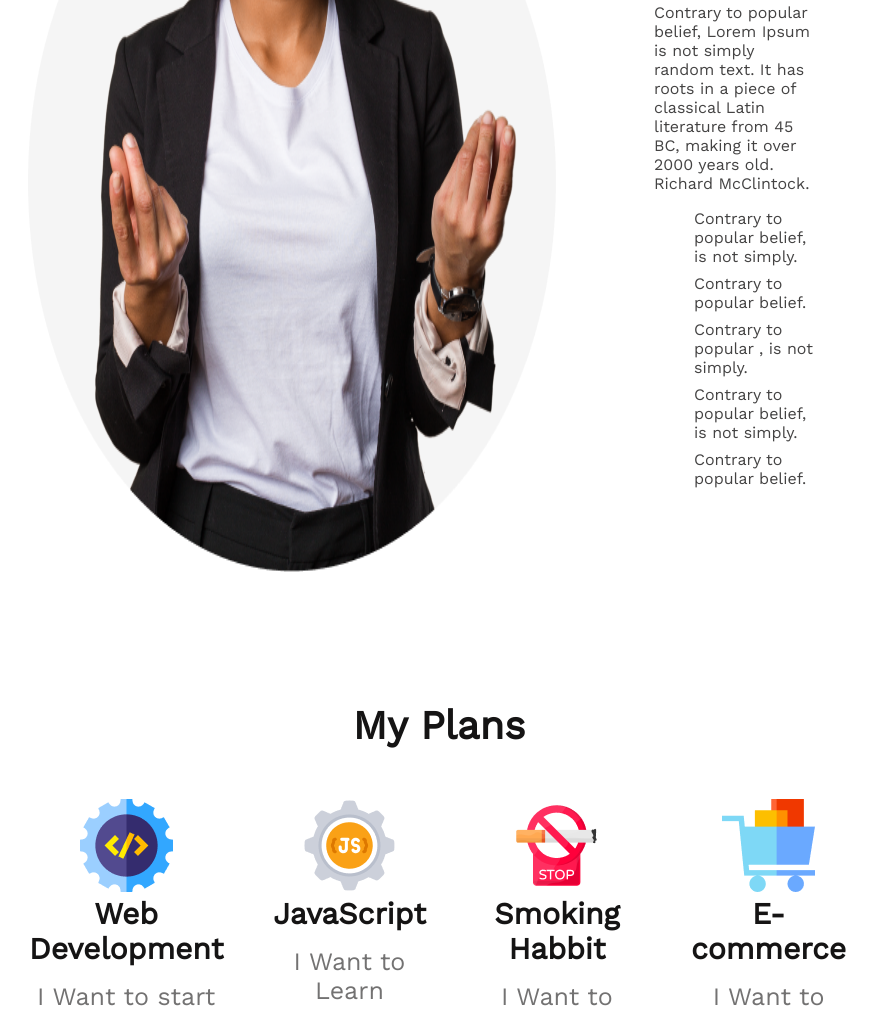
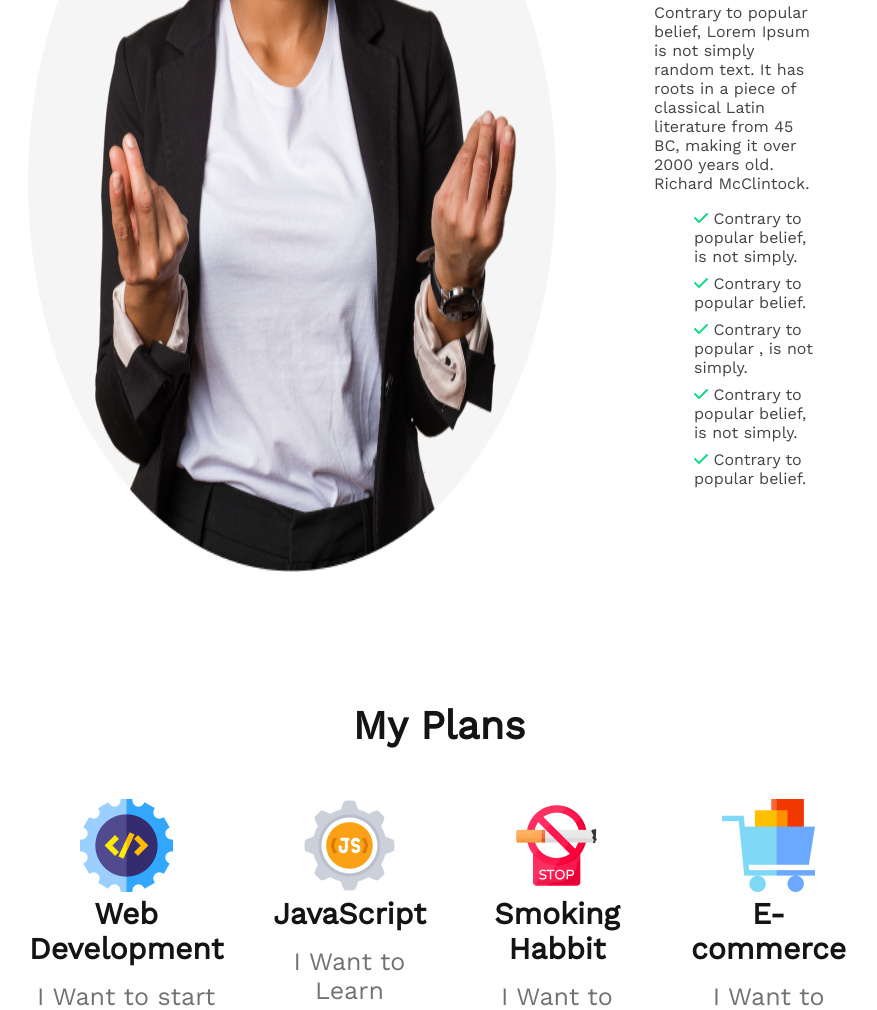
Before and after one commit to limon158/Assignment-repo, a plain HTML site: page index.html in a window 1280 px wide. Shown: the part 1779-2789 px from the top of the page, without its empty margins (201-1078 px from the left). Drawn offline with nearby package versions, Linux system fonts and the light colour scheme.

Commit message:
style added

```diff
--- a/index.html
+++ b/index.html
@@ -12,6 +12,7 @@
       href="https://fonts.googleapis.com/css2?family=Open+Sans:wght@400;700&family=Roboto+Mono:wght@300;400;600;700&family=Work+Sans&display=swap"
       rel="stylesheet"
     />
+    <script src="https://kit.fontawesome.com/1448770702.js" crossorigin="anonymous"></script>
   </head>
   <body>
     <header class="banner">
@@ -37,11 +38,11 @@
               making it over 2000 years old. Richard McClintock.
             </p>
             <ul class="about-list">
-              <li>Contrary to popular belief, is not simply.</li>
-              <li>Contrary to popular belief.</li>
-              <li>Contrary to popular , is not simply.</li>
-              <li>Contrary to popular belief, is not simply.</li>
-              <li>Contrary to popular belief.</li>
+              <li><i class="fa-sharp fa-solid fa-check"></i> Contrary to popular belief, is not simply.</li>
+              <li><i class="fa-sharp fa-solid fa-check"></i> Contrary to popular belief.</li>
+              <li><i class="fa-sharp fa-solid fa-check"></i> Contrary to popular , is not simply.</li>
+              <li><i class="fa-sharp fa-solid fa-check"></i> Contrary to popular belief, is not simply.</li>
+              <li><i class="fa-sharp fa-solid fa-check"></i> Contrary to popular belief.</li>
             </ul>
           </div>
         </div>
--- a/style.css
+++ b/style.css
@@ -61,6 +61,9 @@
   font-size: 16px;
   color: #444343;
   margin-top: 8px;
+}
+i{
+  color: #16D887;
 }
 /* My plan Section Styles */
 .my-plan {
```
